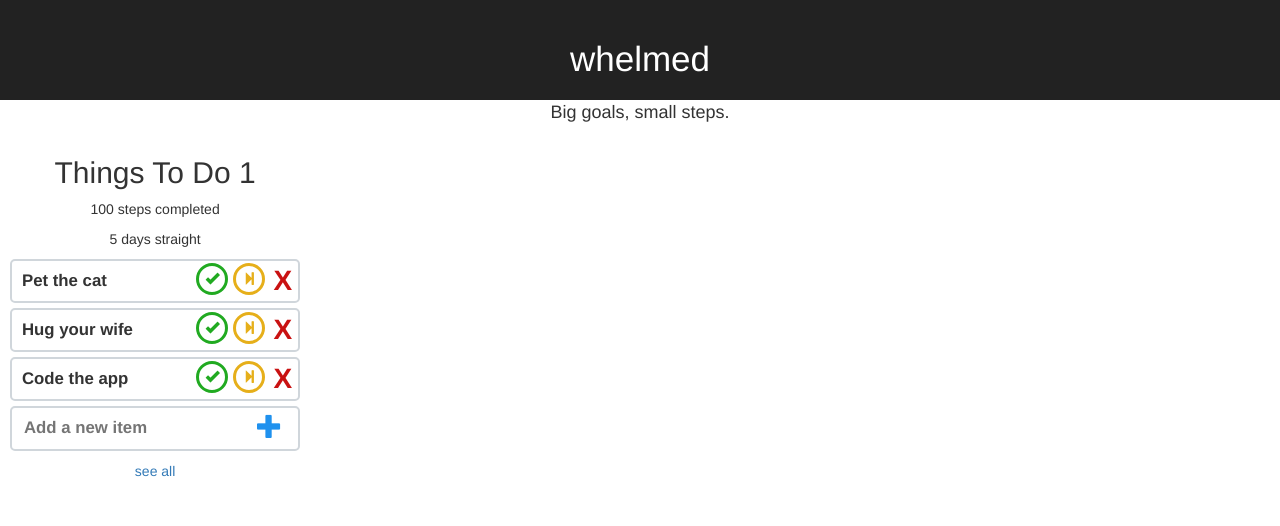
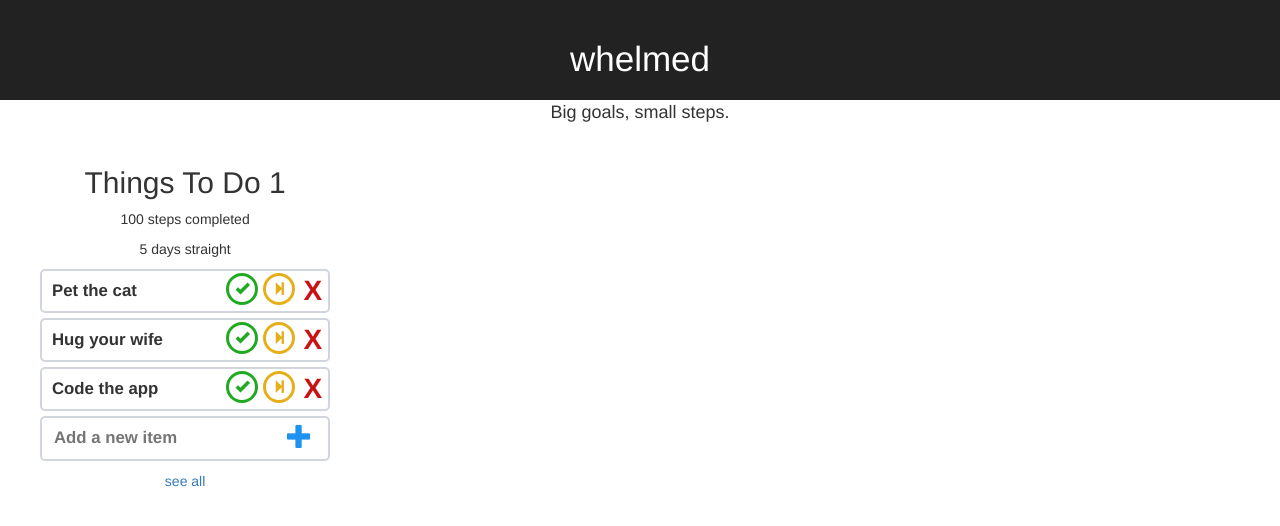
Before and after one commit to evanperriello/whelmedApp, a React (Create React App) app in the folder whelmed-app/: page / in a window 1280 px wide. Shown: the top 526 px of the page. Built offline with nearby package versions, Linux system fonts and the light colour scheme.

Commit message:
Incorporate react-router-dom

```diff
--- a/whelmed-app/package.json
+++ b/whelmed-app/package.json
@@ -7,7 +7,9 @@
     "react": "^16.1.0",
     "react-bootstrap": "^0.31.5",
     "react-dom": "^16.1.0",
-    "react-scripts": "1.0.17"
+    "react-router-dom": "^4.2.2",
+    "react-scripts": "1.0.17",
+    "uuid": "^3.1.0"
   },
   "scripts": {
     "start": "react-scripts start",
--- a/whelmed-app/src/App.js
+++ b/whelmed-app/src/App.js
@@ -1,4 +1,5 @@
 import React, { Component } from 'react';
+import {BrowserRouter as Router, Link, Route} from 'react-router-dom';
 import 'react-bootstrap';
 import './App.css';
 
@@ -11,6 +12,7 @@ class App extends Component {
 
   render() {
     return (
+      <Router>
         <div className="App">
           <header className="App-header">
             <h1 className="App-title">whelmed</h1>
@@ -18,8 +20,12 @@ class App extends Component {
           <p className="App-intro">
             Big goals, small steps.
           </p>
-        <ListCollection lists={sampleLists}/>
+          <Route path='/' render={
+            ()=><ListCollection lists={sampleLists}/>
+          }
+          />
         </div>
+      </Router>
     );
   }
 }
--- a/whelmed-app/src/Components/List/List.css
+++ b/whelmed-app/src/Components/List/List.css
@@ -3,3 +3,6 @@
     padding-left:0;
     flex: 1;
 }
+.list {
+    margin: 10px 30px;
+}
```
Lines whose indentation alone changed are shown as unchanged.
